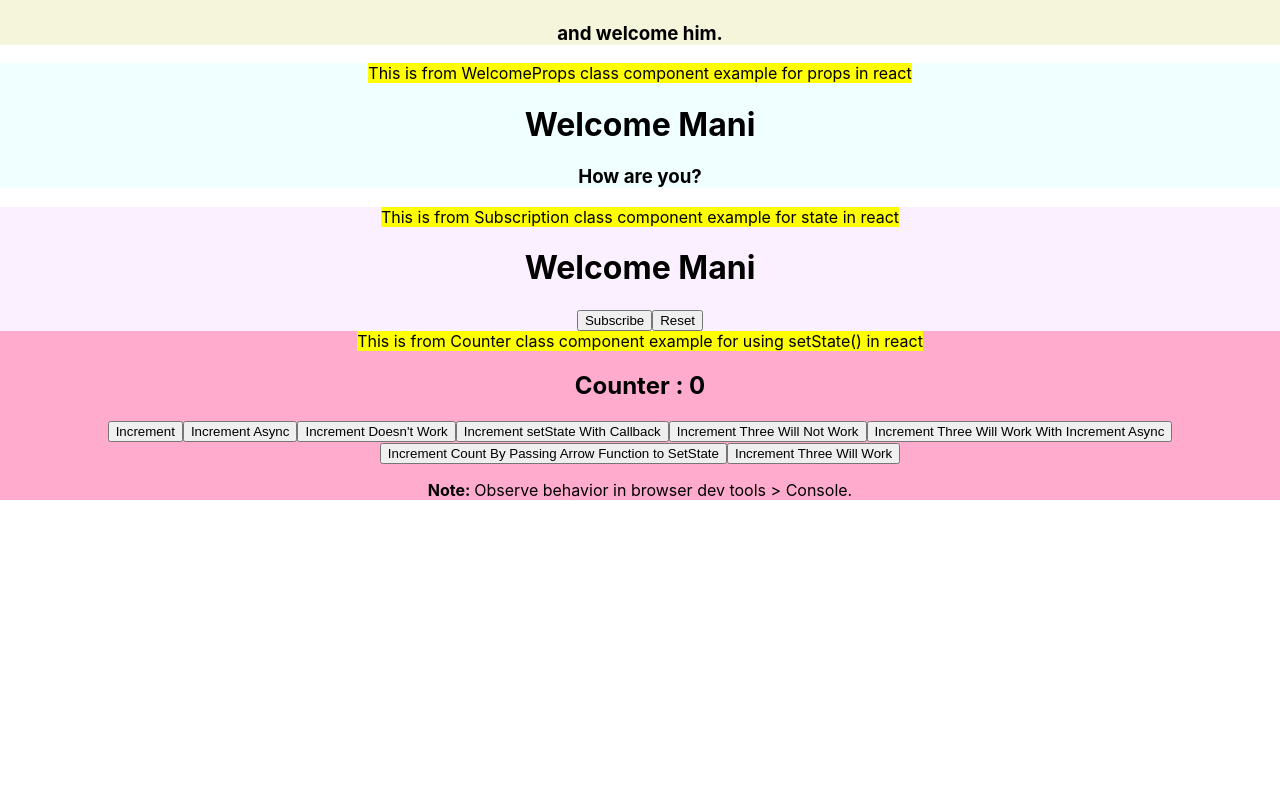
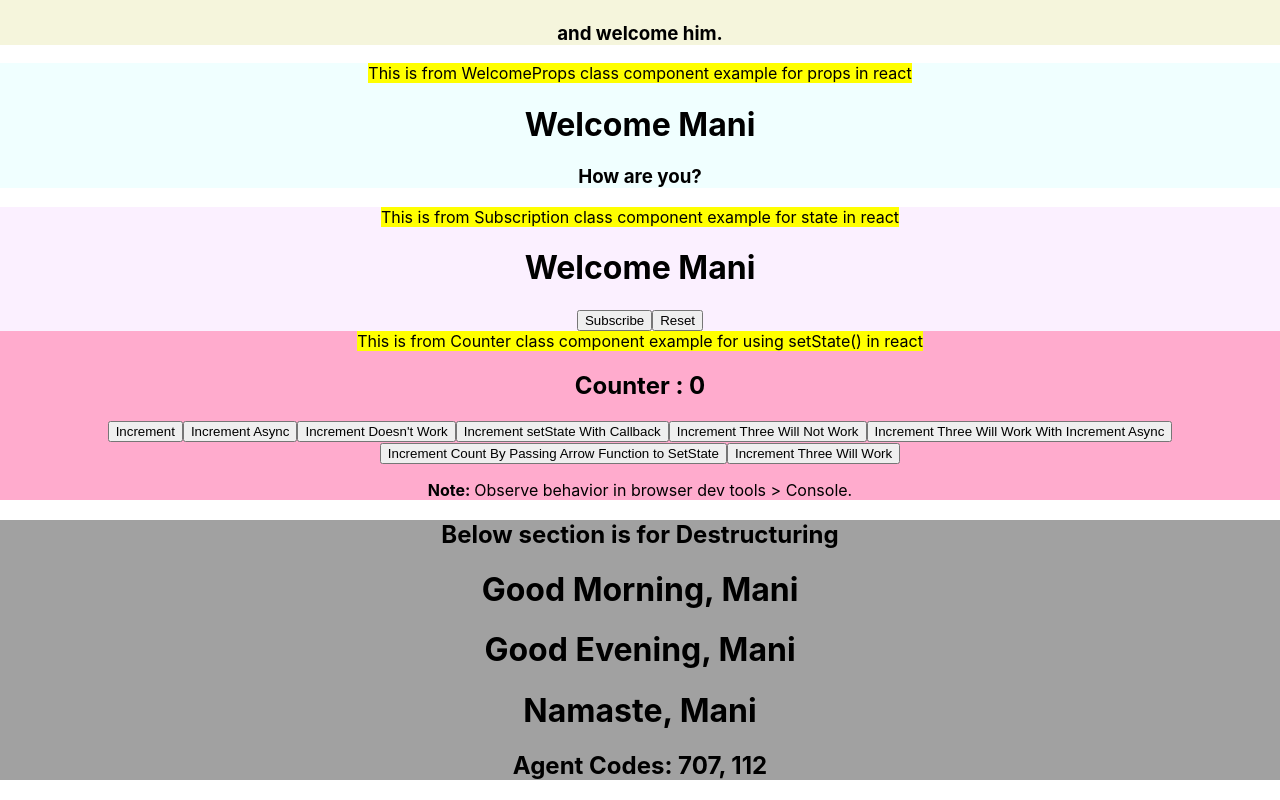
Before and after one commit to manikanta-annavarapu/react-learning, a React (Create React App) app in the folder react-js-app/: page / in a window 1280 px wide. Shown: the part 283-1083 px from the top of the page. Before the commit the page ends 800 px from the top, so only its background shows below. Built offline with nearby package versions, Linux system fonts and the light colour scheme.

Commit message:
about desctructuring

```diff
--- a/react-js-app/src/App.js
+++ b/react-js-app/src/App.js
@@ -6,9 +6,16 @@ import Wel from "./components/Welcome";
 import WelcomeProps from "./props/WelcomeProps";
 import Subscription from "./state/Subscription";
 import Counter from "./state/Counter";
+import {
+  default as RenamedWishes,
+  Wish as OreoWish,
+} from "./destructuring/Wishes";
+
+import N from "./destructuring/Namaste";
 
 function App() {
   const name = "Mani";
+  const agentCodes = [707, 112];
   return (
     <div className="App">
       <Greet />
@@ -26,6 +33,12 @@ function App() {
       <Subscription name={name}></Subscription>
 
       <Counter id="counter"></Counter>
+      <div style={{ backgroundColor: "#a1a1a1" }}>
+        <h2>Below section is for Destructuring</h2>
+        <RenamedWishes name={name} partOfDay="Morning"></RenamedWishes>
+        <OreoWish name={name} partOfDay="Evening"></OreoWish>
+        <N name={name} agentCodes={agentCodes}></N>
+      </div>
     </div>
   );
 }
--- /dev/null
+++ b/react-js-app/src/destructuring/Namaste.js
@@ -0,0 +1,20 @@
+import React, { Component } from "react";
+
+class Namaste extends Component {
+  render() {
+    const {
+      name,
+      agentCodes: [code1, code2],
+    } = this.props;
+    return (
+      <>
+        <h1>Namaste, {name}</h1>
+        <h2>
+          Agent Codes: {code1}, {code2}
+        </h2>
+      </>
+    );
+  }
+}
+
+export default Namaste;
--- /dev/null
+++ b/react-js-app/src/destructuring/Wishes.js
@@ -0,0 +1,26 @@
+import React from "react";
+
+//below is one way of destructuring the object properties
+const Wishes = ({ name, partOfDay }) => {
+  return (
+    <>
+      <h1>
+        Good {partOfDay}, {name}
+      </h1>
+    </>
+  );
+};
+
+//another way of destructing is by destructuring inside the function
+export const Wish = (props) => {
+  const { name, partOfDay } = props;
+  return (
+    <>
+      <h1>
+        Good {partOfDay}, {name}
+      </h1>
+    </>
+  );
+};
+
+export default Wishes;
```
Also changed, not shown: react-js-app/notes/006_Destructuring.md (added, +31 -0 lines), react-js-app/notes/999_Miscellaneous.md (+46 -2 lines).
